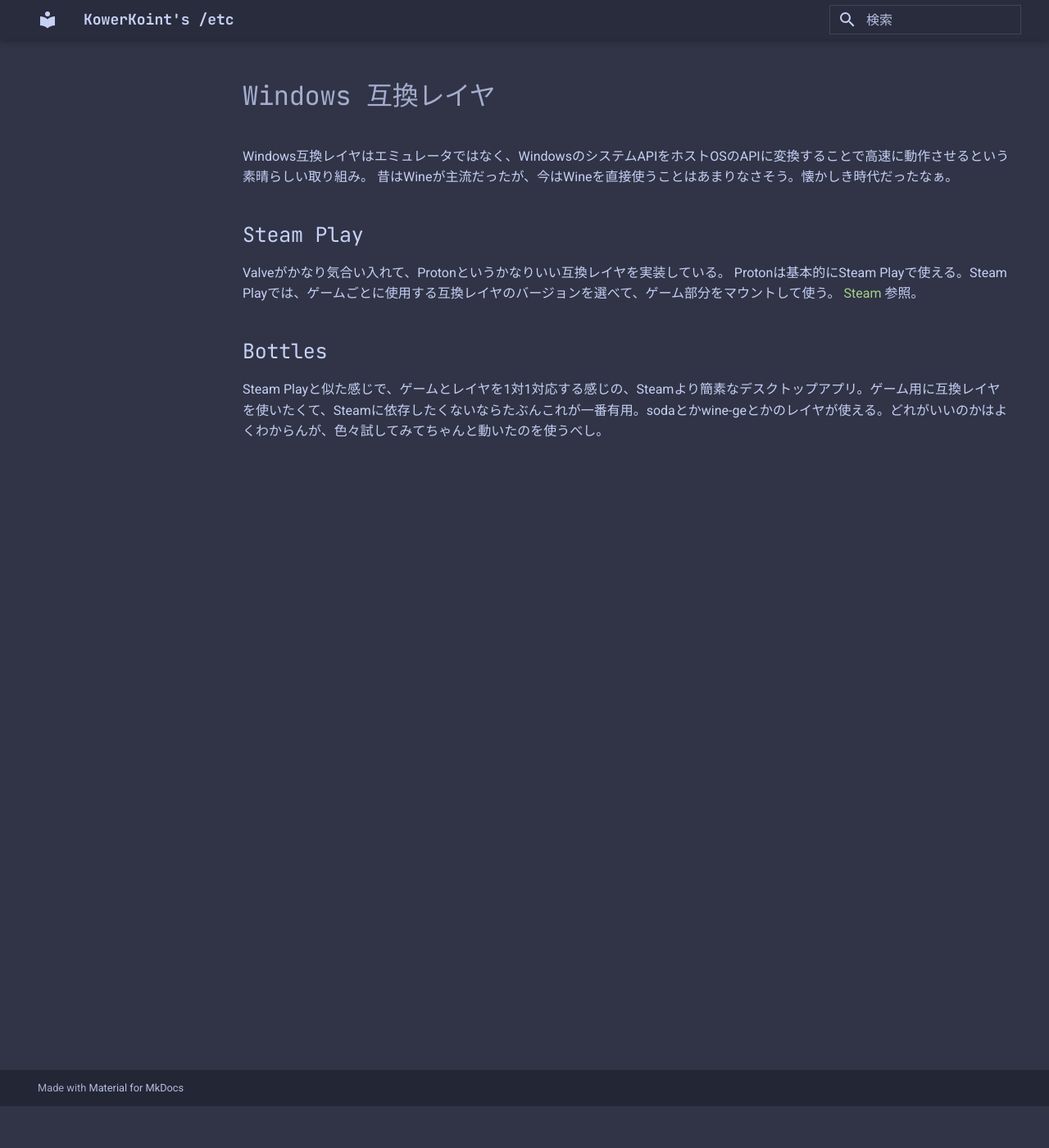
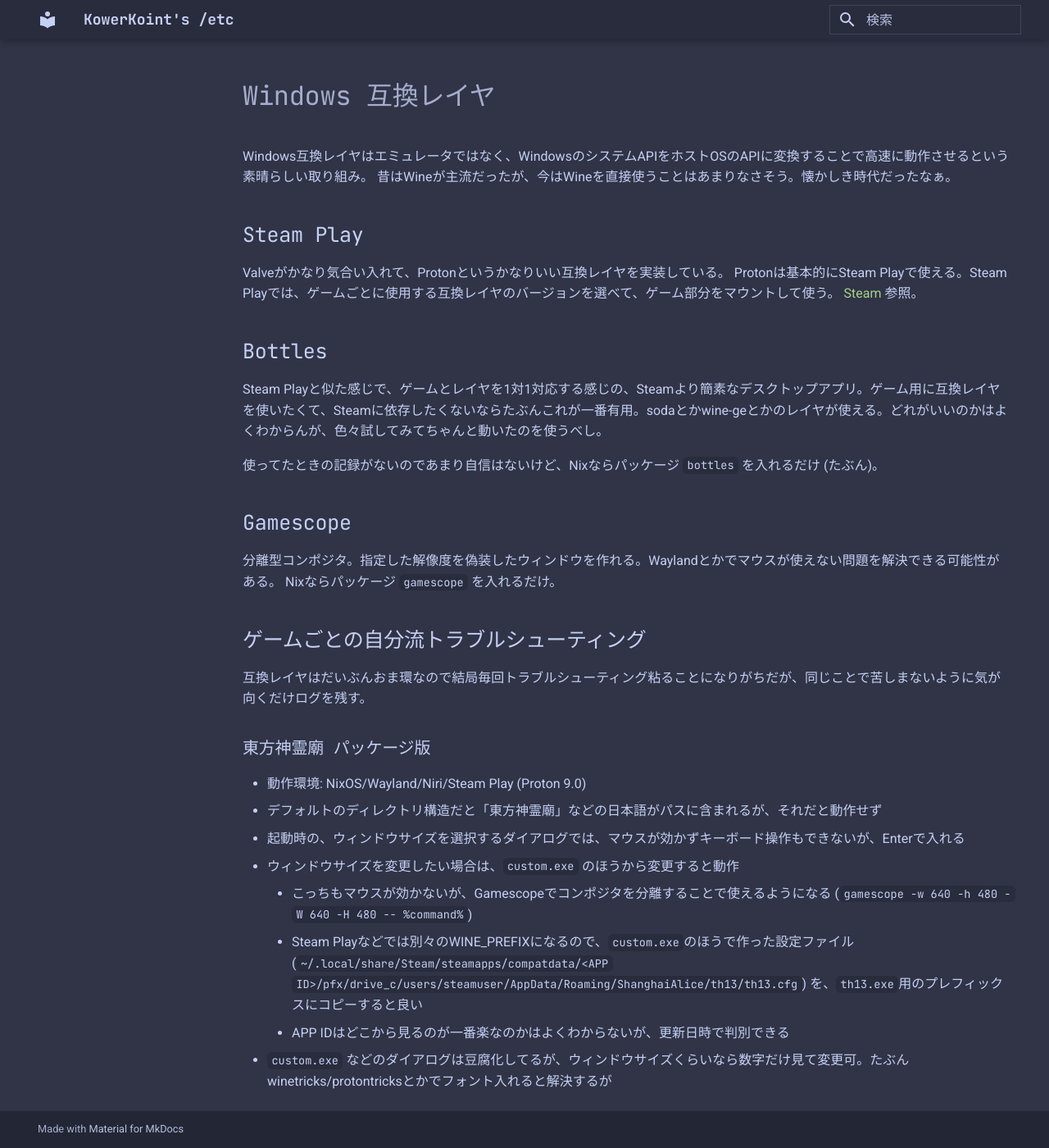
Before and after one commit to KowerKoint/public-memo, an MkDocs documentation site: the page built from docs/tech/cross-platform/wine.md, in a window 1280 px wide and 1400 px high, scrolled down 51 px. Shown: the whole window at 82% size. Built offline with MkDocs 1.6.1 and Material for MkDocs 9.7.7, drawn with Linux system fonts in a browser that asks for light colours.

Commit message:
神霊廟の動作状況

```diff
--- a/docs/tech/cross-platform/wine.md
+++ b/docs/tech/cross-platform/wine.md
@@ -9,3 +9,22 @@
 
 ## Bottles
 Steam Playと似た感じで、ゲームとレイヤを1対1対応する感じの、Steamより簡素なデスクトップアプリ。ゲーム用に互換レイヤを使いたくて、Steamに依存したくないならたぶんこれが一番有用。sodaとかwine-geとかのレイヤが使える。どれがいいのかはよくわからんが、色々試してみてちゃんと動いたのを使うべし。
+
+使ってたときの記録がないのであまり自信はないけど、Nixならパッケージ `bottles` を入れるだけ (たぶん)。
+
+## Gamescope
+分離型コンポジタ。指定した解像度を偽装したウィンドウを作れる。Waylandとかでマウスが使えない問題を解決できる可能性がある。
+Nixならパッケージ `gamescope` を入れるだけ。
+
+## ゲームごとの自分流トラブルシューティング
+互換レイヤはだいぶんおま環なので結局毎回トラブルシューティング粘ることになりがちだが、同じことで苦しまないように気が向くだけログを残す。
+
+### 東方神霊廟 パッケージ版
+- 動作環境: NixOS/Wayland/Niri/Steam Play (Proton 9.0)
+  - デフォルトのディレクトリ構造だと「東方神霊廟」などの日本語がパスに含まれるが、それだと動作せず
+  - 起動時の、ウィンドウサイズを選択するダイアログでは、マウスが効かずキーボード操作もできないが、Enterで入れる
+  - ウィンドウサイズを変更したい場合は、`custom.exe` のほうから変更すると動作
+    - こっちもマウスが効かないが、Gamescopeでコンポジタを分離することで使えるようになる (`gamescope -w 640 -h 480 -W 640 -H 480 -- %command%`)
+    - Steam Playなどでは別々のWINE_PREFIXになるので、`custom.exe`のほうで作った設定ファイル (`~/.local/share/Steam/steamapps/compatdata/<APP ID>/pfx/drive_c/users/steamuser/AppData/Roaming/ShanghaiAlice/th13/th13.cfg`) を、`th13.exe`用のプレフィックスにコピーすると良い
+      - APP IDはどこから見るのが一番楽なのかはよくわからないが、更新日時で判別できる
+  - `custom.exe` などのダイアログは豆腐化してるが、ウィンドウサイズくらいなら数字だけ見て変更可。たぶんwinetricks/protontricksとかでフォント入れると解決するが
```
Also changed, not shown: docs/tech/apps/steam.md (+10 -1 lines).
